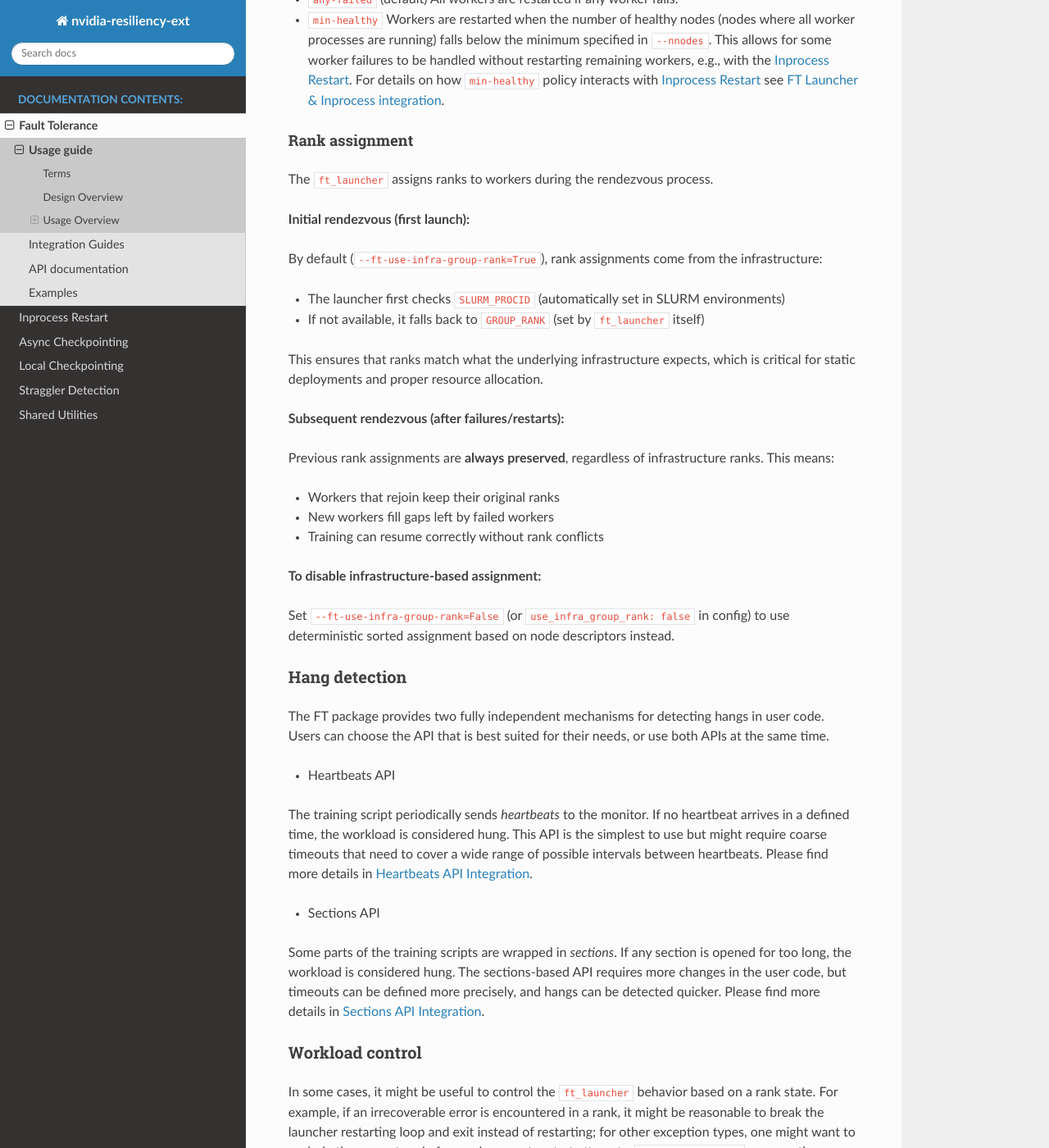
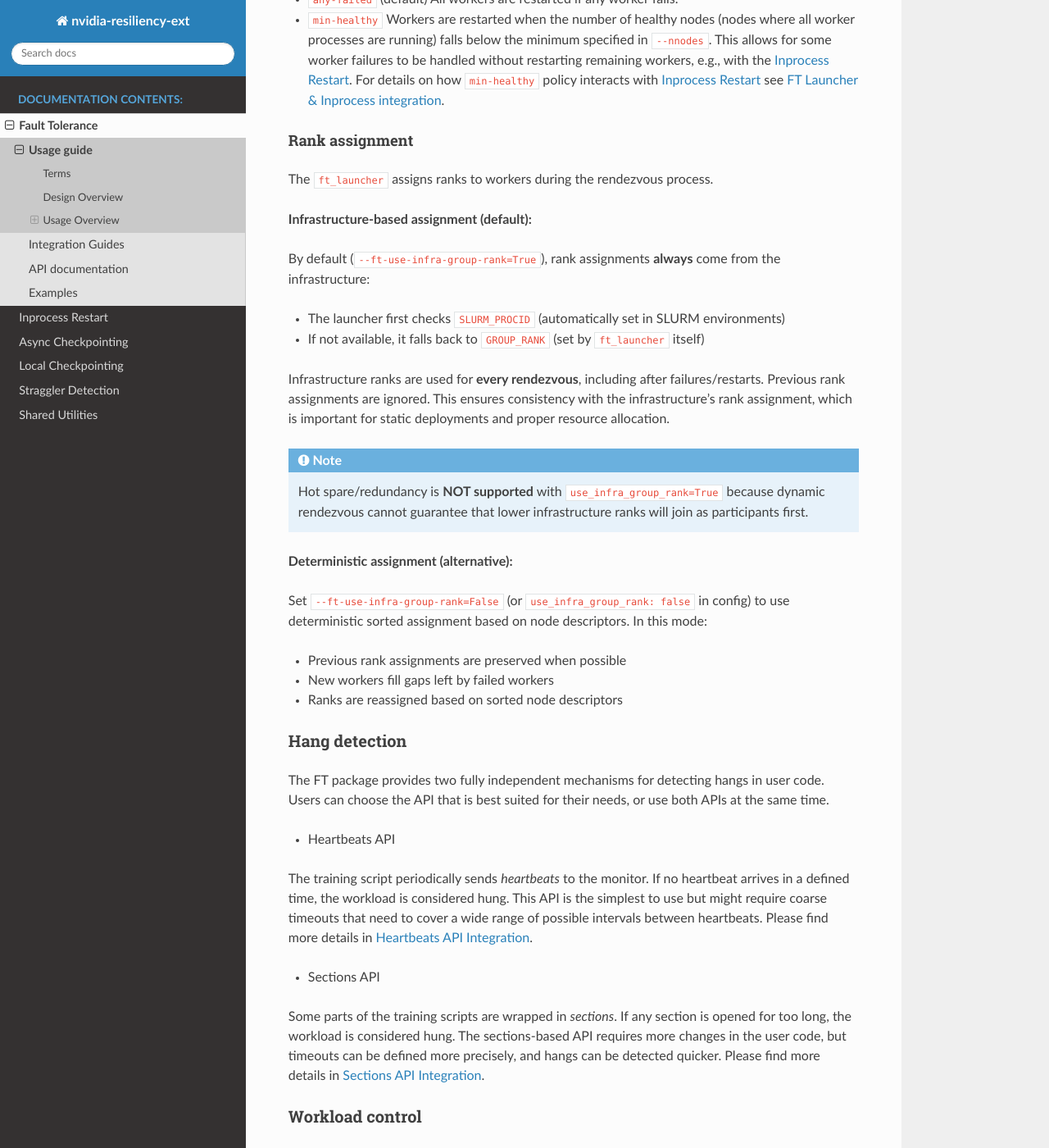
Before and after one commit to NVIDIA/nvidia-resiliency-ext, a Sphinx documentation site: the page built from docs/source/fault_tolerance/usage_guide.rst, in a window 1280 px wide and 1400 px high, scrolled down 1350 px. Shown: the whole window at 82% size. Built offline with Sphinx 7.4.7 and the Read the Docs theme 3.1.0, drawn with Linux system fonts in a browser that asks for light colours; pages that are not in the unit, such as notebooks, are missing from menus.

Commit message:
Donot support hot spare when use_infra_group_rank is true.

```diff
--- a/docs/source/fault_tolerance/usage_guide.rst
+++ b/docs/source/fault_tolerance/usage_guide.rst
@@ -69,28 +69,29 @@ Rank assignment
 
 The ``ft_launcher`` assigns ranks to workers during the rendezvous process.
 
-**Initial rendezvous (first launch):**
+**Infrastructure-based assignment (default):**
 
-By default (``--ft-use-infra-group-rank=True``), rank assignments come from the infrastructure:
+By default (``--ft-use-infra-group-rank=True``), rank assignments **always** come from the infrastructure:
 
 * The launcher first checks ``SLURM_PROCID`` (automatically set in SLURM environments)
 * If not available, it falls back to ``GROUP_RANK`` (set by ``ft_launcher`` itself)
 
-This ensures that ranks match what the underlying infrastructure expects, which is critical for
-static deployments and proper resource allocation.
+Infrastructure ranks are used for **every rendezvous**, including after failures/restarts. Previous
+rank assignments are ignored. This ensures consistency with the infrastructure's rank assignment,
+which is important for static deployments and proper resource allocation.
 
-**Subsequent rendezvous (after failures/restarts):**
+.. note::
+   Hot spare/redundancy is **NOT supported** with ``use_infra_group_rank=True`` because dynamic
+   rendezvous cannot guarantee that lower infrastructure ranks will join as participants first.
 
-Previous rank assignments are **always preserved**, regardless of infrastructure ranks. This means:
-
-* Workers that rejoin keep their original ranks
-* New workers fill gaps left by failed workers
-* Training can resume correctly without rank conflicts
-
-**To disable infrastructure-based assignment:**
+**Deterministic assignment (alternative):**
 
 Set ``--ft-use-infra-group-rank=False`` (or ``use_infra_group_rank: false`` in config) to use
-deterministic sorted assignment based on node descriptors instead.
+deterministic sorted assignment based on node descriptors. In this mode:
+
+* Previous rank assignments are preserved when possible
+* New workers fill gaps left by failed workers
+* Ranks are reassigned based on sorted node descriptors
 
 
 Hang detection
```
Also changed, not shown: 4 other files.
